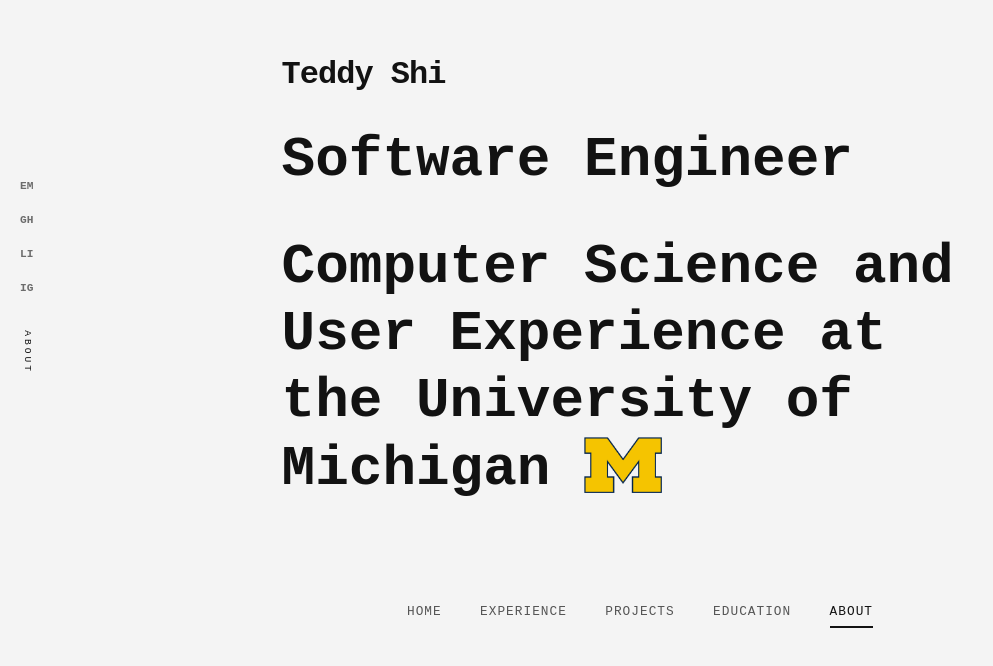
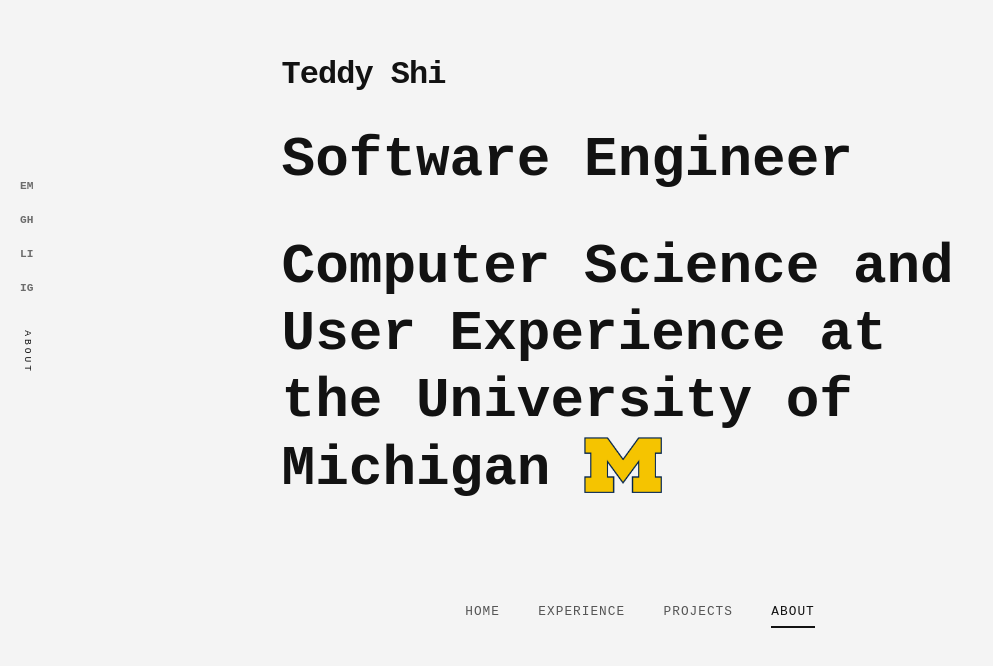
Before and after one commit to teddy-shi/portfolio, a plain HTML site: page index.html in a window 1280 px wide. Shown: the part 124-790 px from the top of the page, without its empty margins (0-993 px from the left). Drawn offline with Linux system fonts and the light colour scheme.

Commit message:
Testing accessibility final touches

```diff
--- a/index.html
+++ b/index.html
@@ -114,11 +114,11 @@
             </div>
         </section>
 
-        <section class="panel info-section light-view" id="education">
+        <!-- <section class="panel info-section light-view" id="education">
             <div class="site-wrapper">
                 <header><h1 class="brand">Education</h1></header>
             </div>
-        </section>
+        </section> -->
 
         <section class="panel info-section light-view" id="about">
             <div class="site-wrapper">
@@ -171,7 +171,7 @@
                 <a href="#home" class="active">Home</a>
                 <a href="#experience">Experience</a>
                 <a href="#projects">Projects</a>
-                <a href="#education">Education</a>
+                <!-- <a href="#education">Education</a> -->
                 <a href="#about">About</a>
             </nav>
         </div>
--- a/src/css/style.css
+++ b/src/css/style.css
@@ -14,8 +14,9 @@
     box-sizing: border-box;
 }
 
-html {
+html, body{
     scroll-behavior: smooth;
+    overflow-x: hidden;
 }
 
 body {
```
